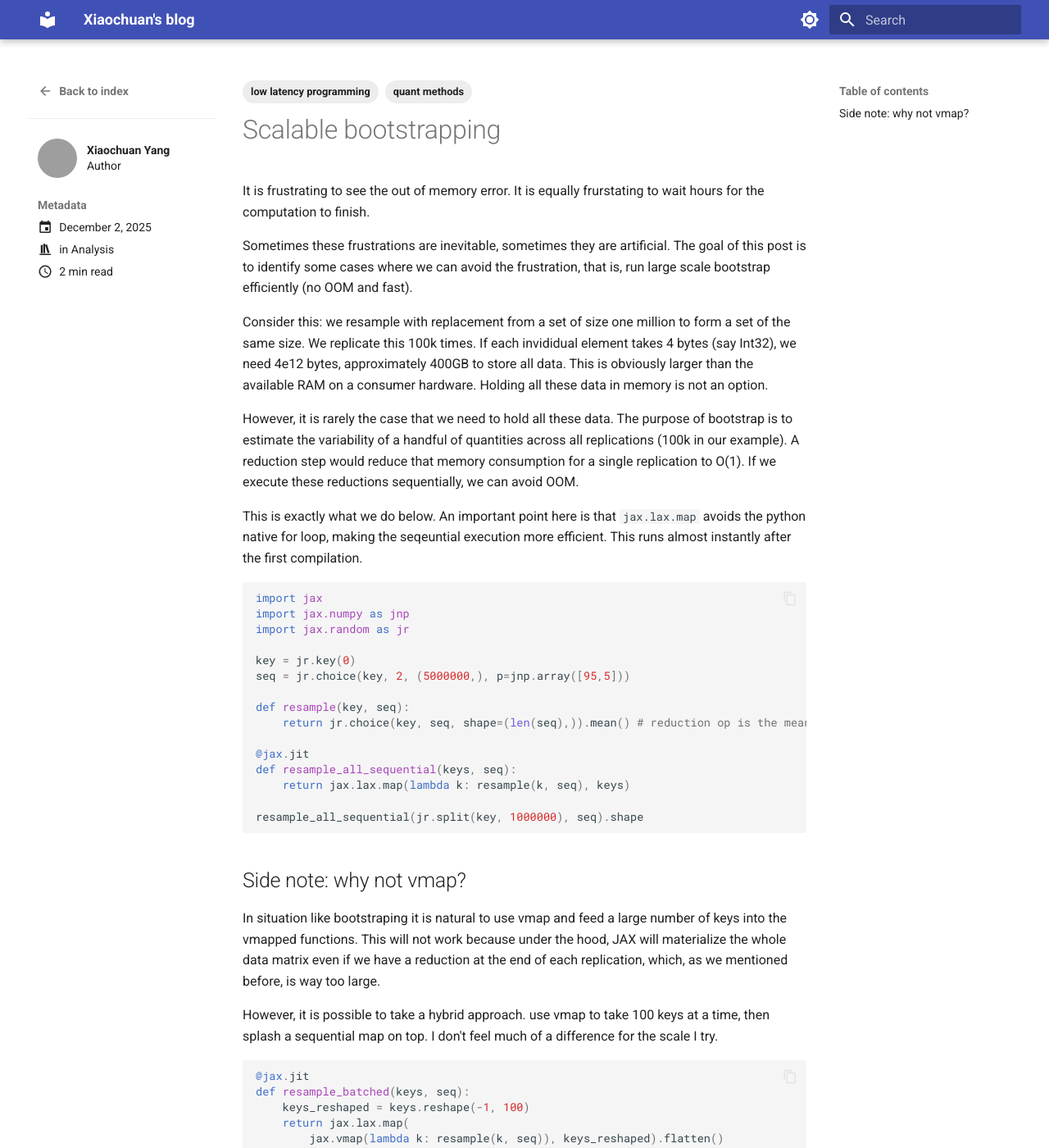
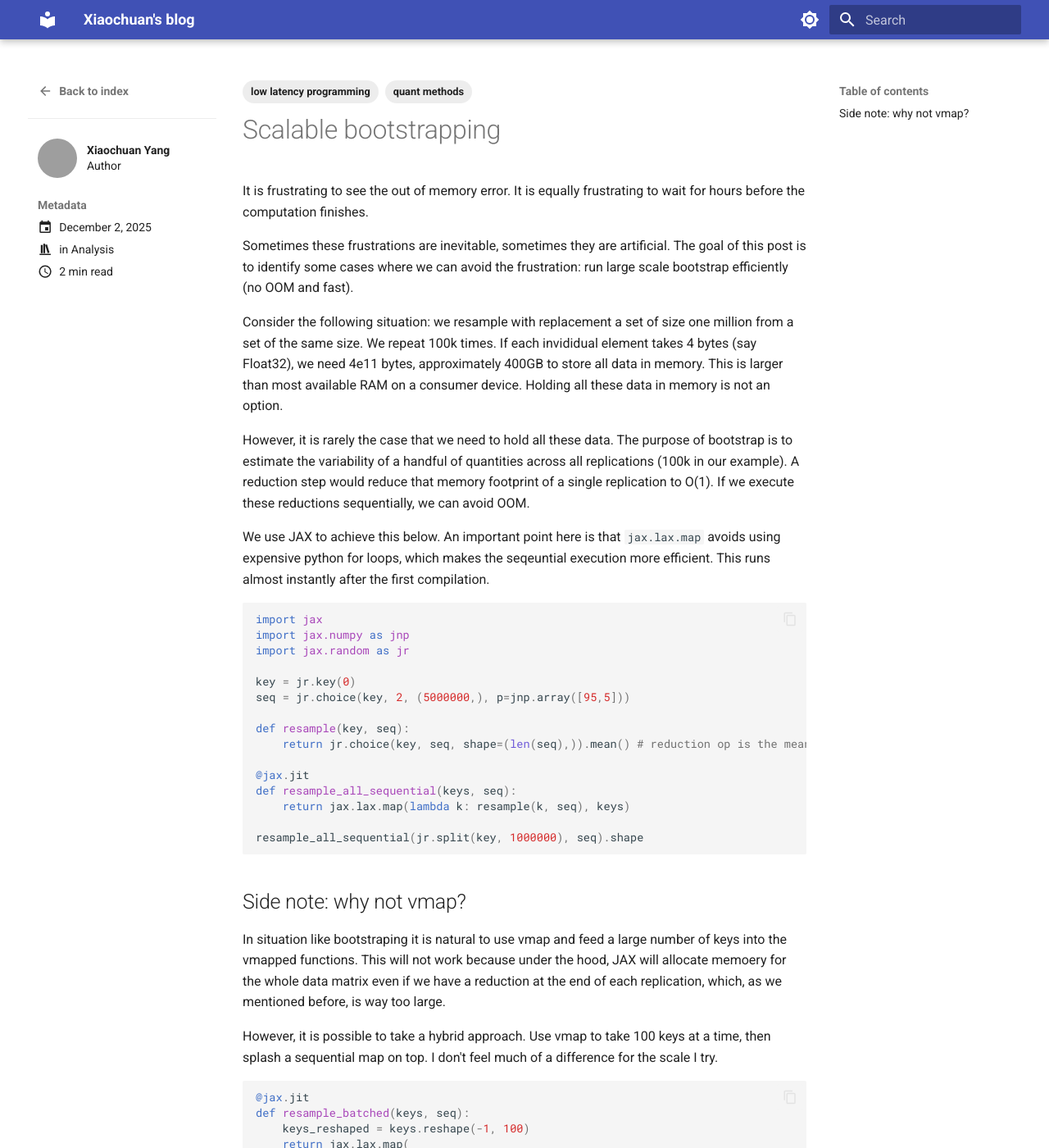
Before and after one commit to xiaochuany/blog, an MkDocs documentation site: the page built from docs/posts/2025-12-02-bootstrap.md, in a window 1280 px wide and 1400 px high. Shown: the whole window at 82% size. Built offline with MkDocs 1.6.1 and Material for MkDocs 9.7.7, drawn with Linux system fonts in a browser that asks for light colours; some of the changed text lies outside the part shown; grey boxes are pictures that could not be loaded.

Commit message:
Update 2025-12-02-bootstrap.md

````diff
--- a/docs/posts/2025-12-02-bootstrap.md
+++ b/docs/posts/2025-12-02-bootstrap.md
@@ -8,20 +8,21 @@ tags: [low latency programming, quant methods]
 
 # Scalable bootstrapping
 <!-- more -->
-It is frustrating to see the out of memory error. It is equally frurstating to wait hours for the computation to finish.
+It is frustrating to see the out of memory error. It is equally frustrating to wait for hours before the computation finishes.
 
 Sometimes these frustrations are inevitable, sometimes they are artificial. The goal of this post is to identify some cases
-where we can avoid the frustration, that is, run large scale bootstrap efficiently (no OOM and fast).
+where we can avoid the frustration: run large scale bootstrap efficiently (no OOM and fast).
 
-Consider this: we resample with replacement from a set of size one million to form a set of the same size. We replicate this 100k times.
-If each invididual element takes 4 bytes (say Int32), we need 4e12 bytes, approximately 400GB to store all data.
-This is obviously larger than the available RAM on a consumer hardware. Holding all these data in memory is not an option.
+Consider the following situation: we resample with replacement a set of size one million from a set of the same size. We repeat 100k times.
+If each invididual element takes 4 bytes (say Float32), we need 4e11 bytes, approximately 400GB to store all data in memory.
+This is larger than most available RAM on a consumer device. Holding all these data in memory is not an option.
 
 However, it is rarely the case that we need to hold all these data. The purpose of bootstrap is to estimate the variability of
-a handful of quantities across all replications (100k in our example). A reduction step would reduce that memory consumption for a
+a handful of quantities across all replications (100k in our example). A reduction step would reduce that memory footprint of a
 single replication to O(1). If we execute these reductions sequentially, we can avoid OOM.
 
-This is exactly what we do below. An important point here is that  `jax.lax.map` avoids the python native for loop, making the seqeuntial execution more efficient. This runs almost instantly after the first compilation.
+We use JAX to achieve this below. An important point here is that  `jax.lax.map` avoids using expensive python for loops, which makes the seqeuntial execution more efficient.
+This runs almost instantly after the first compilation.
 
 ```py
 import jax
@@ -46,14 +47,16 @@ resample_all_sequential(jr.split(key, 1000000), seq).shape
 ## Side note: why not vmap?
 
 In situation like bootstraping it is natural to use vmap and feed a large number of keys into the vmapped functions. This will not work
-because under the hood, JAX will materialize the whole data matrix even if we have a reduction at the end of each replication, which, as we mentioned before, is way too large.
+because under the hood, JAX will allocate memoery for the whole data matrix even if we have a reduction at the end of each replication, which, as we mentioned before, is way too large.
 
-However, it is possible to take a hybrid approach. use vmap to take 100 keys at a time, then splash a sequential map on top. I don't feel much of a difference for the scale I try.
+However, it is possible to take a hybrid approach. Use vmap to take 100 keys at a time, then splash a sequential map on top. I don't feel much of a difference for the scale I try.
 
 ```py
 @jax.jit
 def resample_batched(keys, seq):
     keys_reshaped = keys.reshape(-1, 100)
     return jax.lax.map(
-        jax.vmap(lambda k: resample(k, seq)), keys_reshaped).flatten()
+        jax.vmap(lambda k: resample(k, seq)),  # expect more than one key
+        keys_reshaped                          # a sequence of key groups, each group=100 keys
+    ).flatten()
 ```
````
